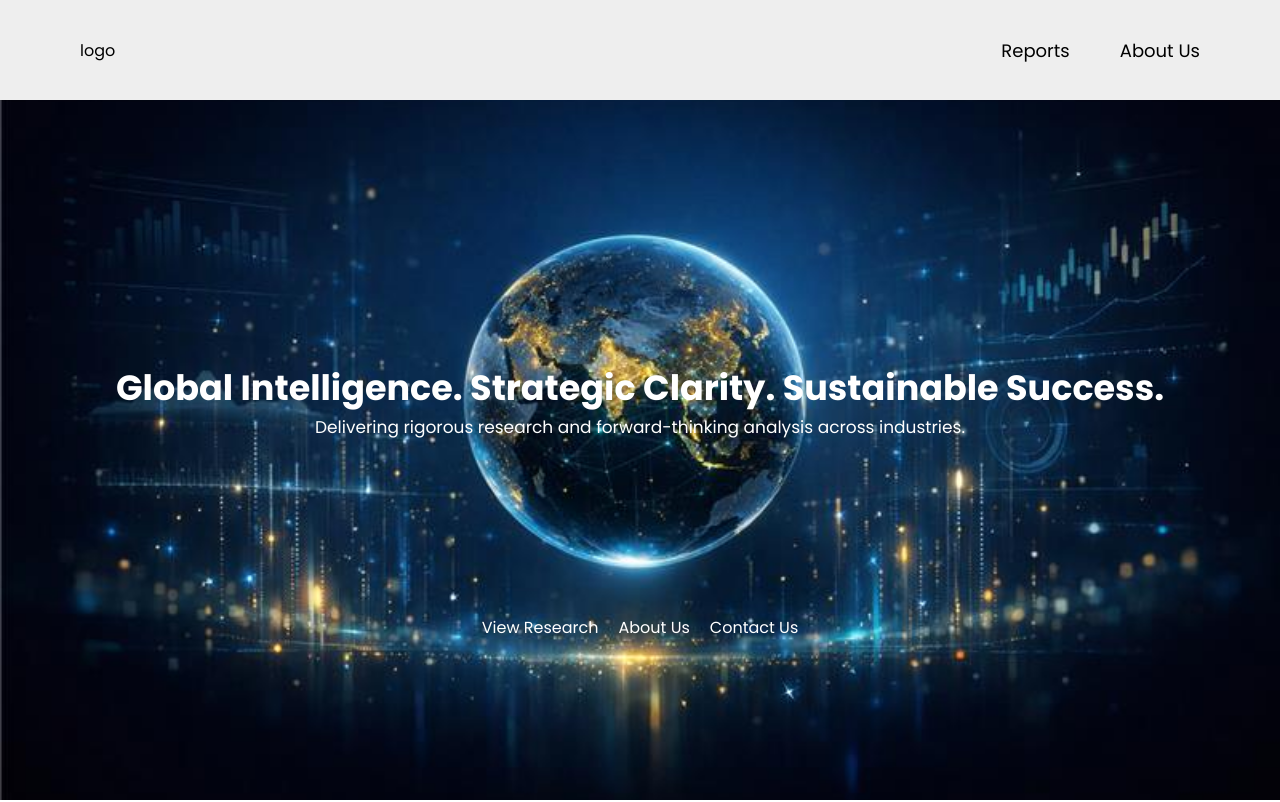
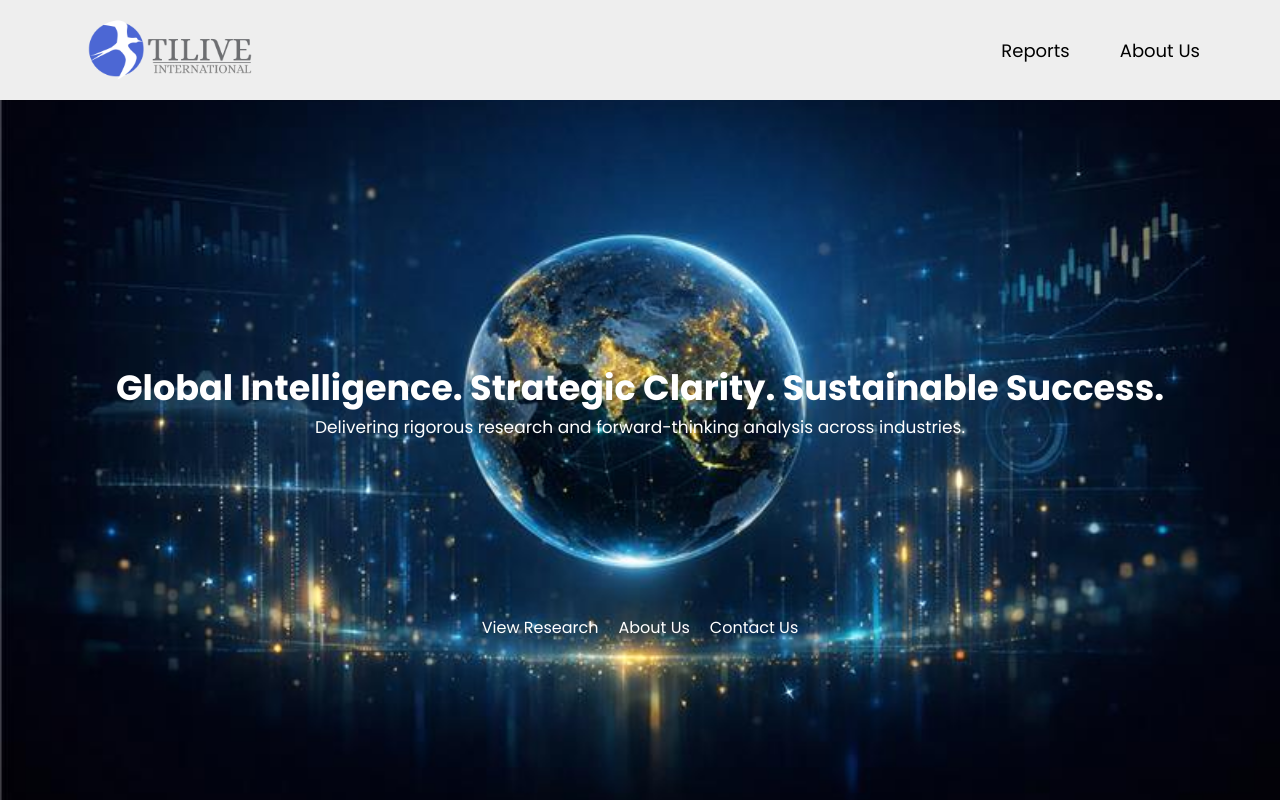
Before and after one commit to ArulRosario93/tiliveresearch, a React (Vite) app: page / in a window 1280 px wide. Shown: the top 802 px of the page. Built offline with nearby package versions, Linux system fonts and the light colour scheme.

Commit message:
logo and footer updated

```diff
--- a/src/Components/FootBar/FootBar.jsx
+++ b/src/Components/FootBar/FootBar.jsx
@@ -9,6 +9,7 @@ const FootBar = () => {
         navigate("/aboutus/")
         window.scroll(0, 0)
     }
+
     const handleNavigatetoContactUs = () => {
         navigate("/contactus/");
         window.scroll(0, 0)
@@ -43,11 +44,11 @@ const FootBar = () => {
             </div>
             <div className='FootBarContactUs'>
                 <h3 className='FootBarHead'>Contact Us</h3>
-                <p className='FootBarPara'>Office 4/27, Example Area, Pune. 411014</p>
+                <p className='FootBarPara'>203, Vista Centerpoint, NIBM Rd Extn. Pune- 411060</p>
 
                 <br />
-                <p className='FootBarPara'><b>Phone:</b> +91 1234567890</p>
-                <p className='FootBarPara'><b>Email:</b> example@example.com</p>
+                <p className='FootBarPara'><b>Phone:</b> +91 9623441273</p>
+                <p className='FootBarPara'><b>Email:</b> admin@tiliveresearch.com</p>
             </div>
         </div>
     );
--- a/src/Components/NavBar/NavBar.css
+++ b/src/Components/NavBar/NavBar.css
@@ -15,7 +15,14 @@
 }
 
 .NavBarLogo{
-    width: 200px;
+    width: 180px;
+    height: 100px;
+}
+
+.NavBarLogo img{
+    height: 100%;
+    width: 100%;
+    object-fit: cover;
 }
 
 .NavBarContent{
--- a/src/Components/NavBar/NavBar.jsx
+++ b/src/Components/NavBar/NavBar.jsx
@@ -3,6 +3,7 @@ import "./NavBar.css";
 import { useNavigate } from 'react-router';
 import NavBarContentAbsolute from "./NavBarContent/NavBarContent";
 import NavBarSearchBar from "./NavBarContent/NavBarSearchBar/NavBarSearchBar";
+import logo from "../../assets/mediumsmall.png";
 
 const NavBar = () => {
 
@@ -33,7 +34,7 @@ const NavBar = () => {
         <div className="NavBar">
 
             <div className="NavBarLogo">
-                logo
+                <img src={logo} alt="" srcset="" />
             </div>
 
             <div className="NavBarContent">
```
Also changed, not shown: src/assets/mediumsmall.png (added).
